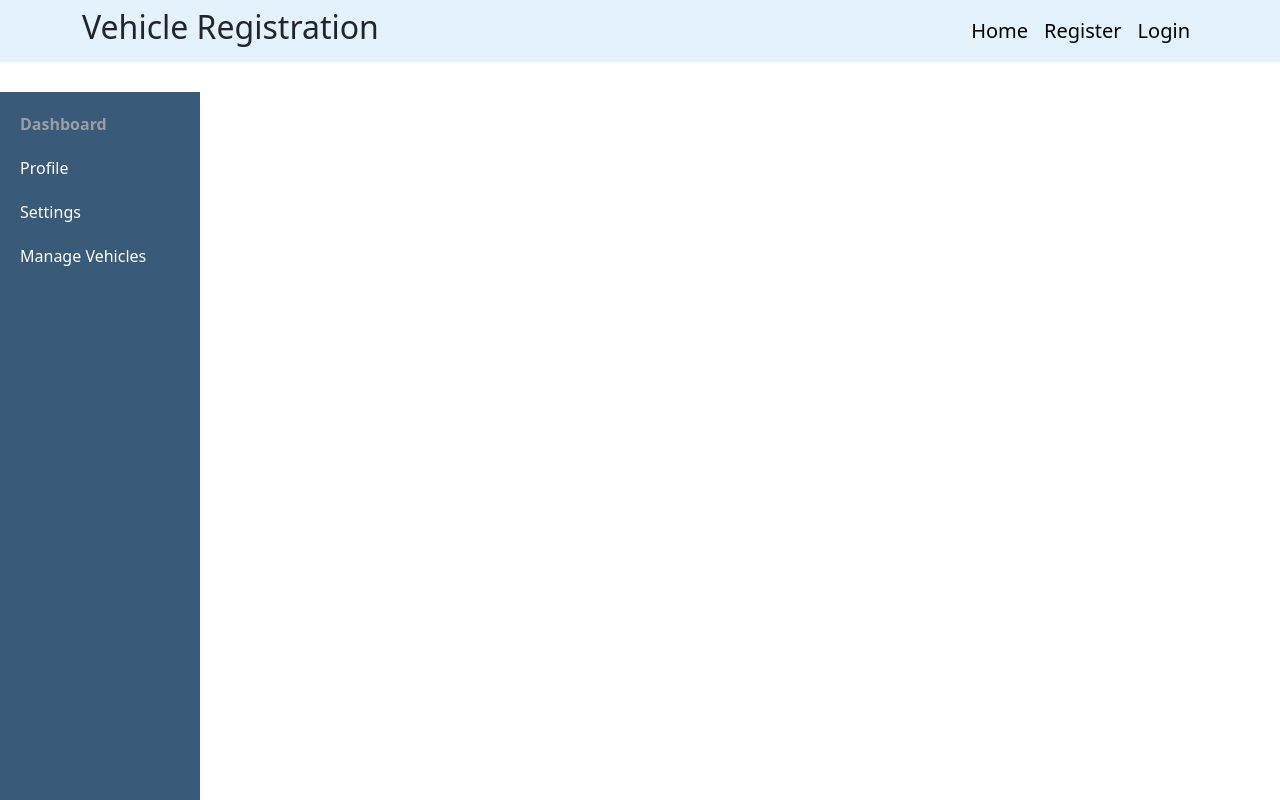
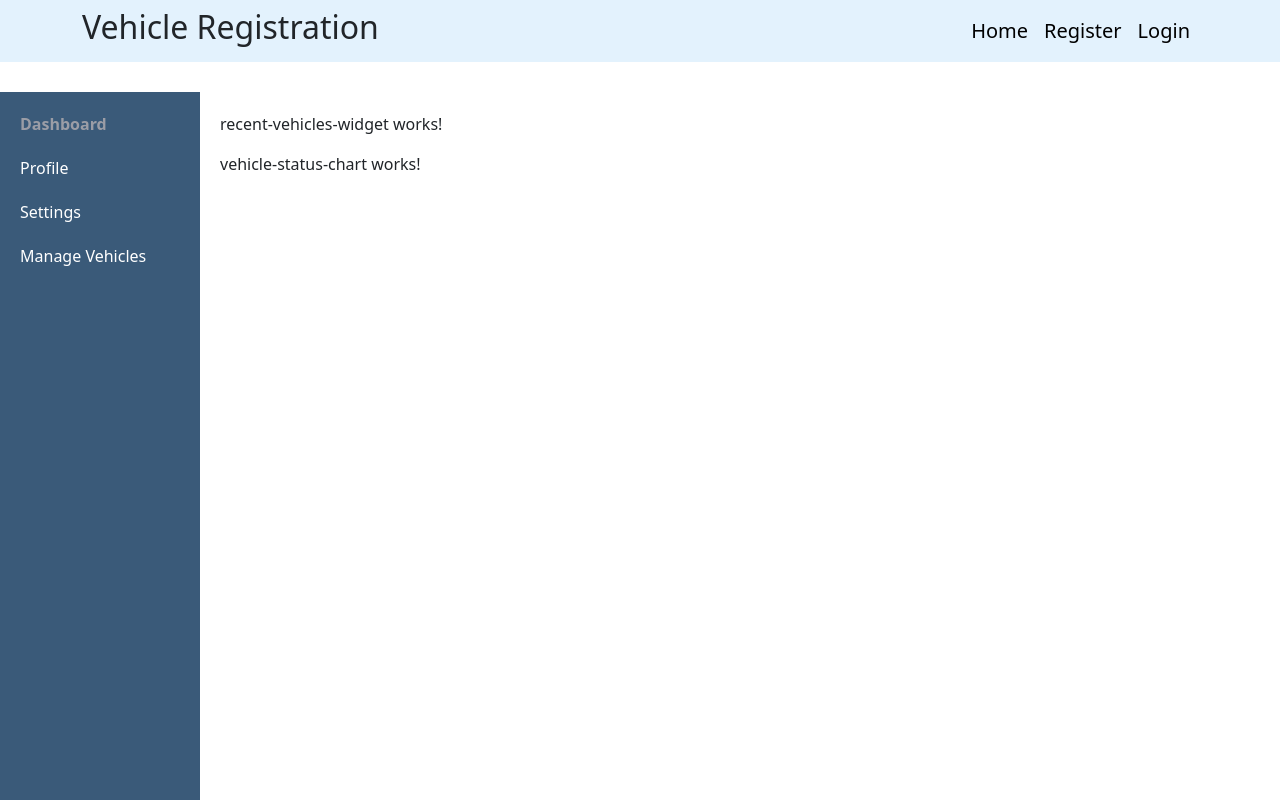
Before and after one commit to kevit-devanshi-kadecha/Vehicle-Registration-System, an Angular app: page /dashboard in a window 1280 px wide. Built offline with nearby package versions, Linux system fonts and the light colour scheme.

Commit message:
included charts and widgets in dashboard

```diff
--- a/src/app/dashboard/dashboard.component.html
+++ b/src/app/dashboard/dashboard.component.html
@@ -1,6 +1,8 @@
 <div class="dashboard-container">
     <app-sidebar></app-sidebar>  <!-- Sidebar -->
     <div class="main-content">
+      <app-recent-vehicles-widget></app-recent-vehicles-widget>
+      <app-vehicle-status-chart></app-vehicle-status-chart>
       <router-outlet></router-outlet>  <!-- Dynamic Content -->
     </div>
   </div>
```
Also changed, not shown: src/app/dashboard/dashboard-routing.module.ts (+9 -1 lines).
